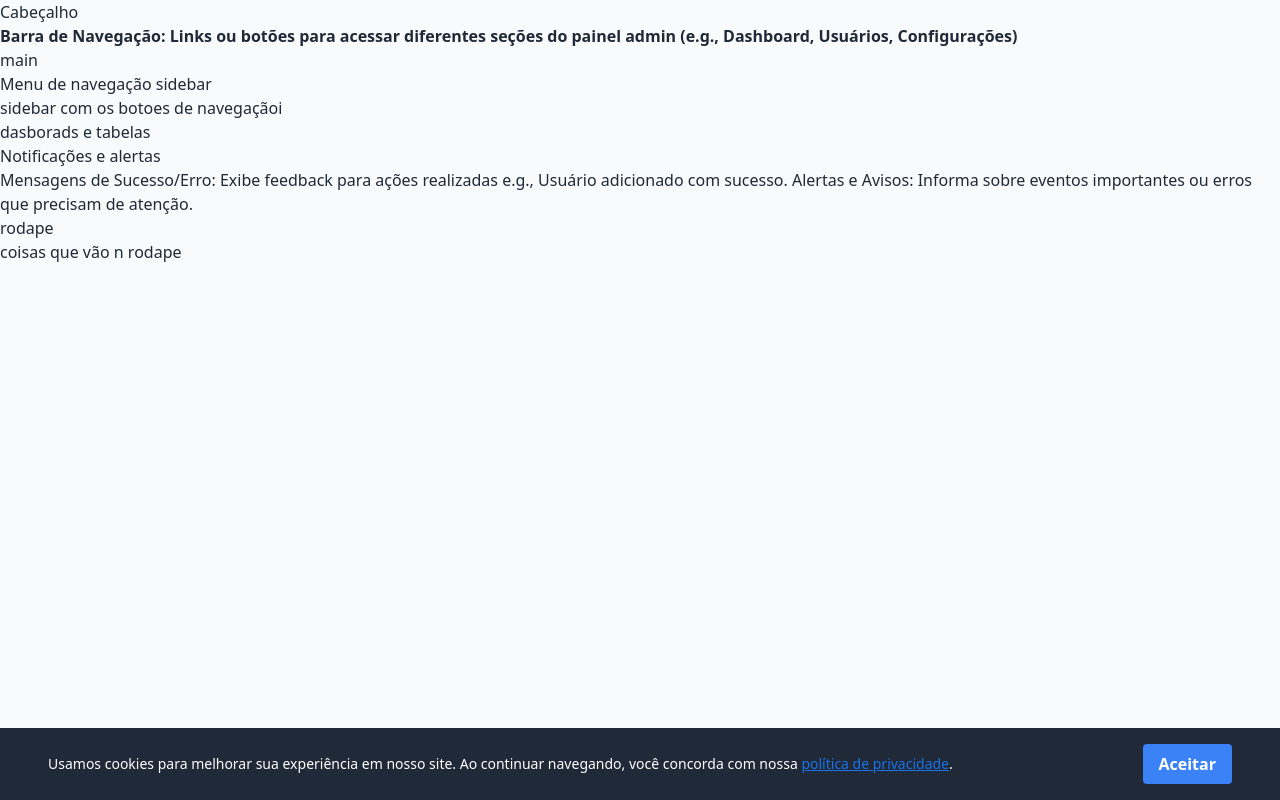
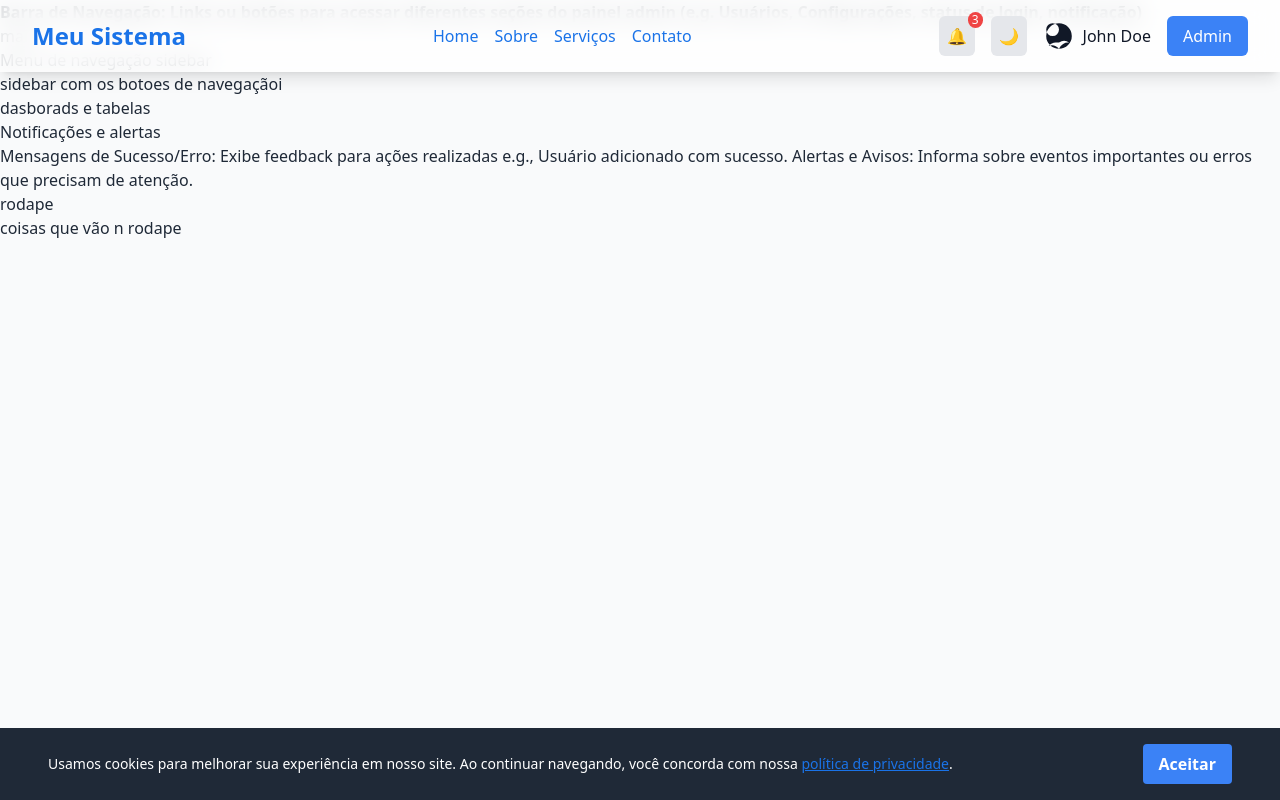
Before and after one commit to oscarRodriguesDev/Sistema-TI-Vi-Ali, a Next.js app: page /dashboard in a window 1280 px wide. Built offline with nearby package versions, Linux system fonts and the light colour scheme.

Commit message:
inicio do painel dashboard

```diff
--- a/package.json
+++ b/package.json
@@ -9,6 +9,8 @@
     "lint": "next lint"
   },
   "dependencies": {
+    "@heroicons/react": "^2.1.5",
+    "heroicons": "^2.1.5",
     "icons": "^1.0.0",
     "js-cookie": "^3.0.5",
     "next": "14.2.6",
--- /dev/null
+++ b/src/app/(aplication)/components/header/header.tsx
@@ -0,0 +1,81 @@
+'use client'
+import React from 'react';
+import { useTheme } from '@/app/theme/ThemeContext'; // Certifique-se de ajustar o caminho
+
+export function Header() {
+  const { theme, toggleTheme } = useTheme();
+
+  return (
+    <header className="fixed top-0 left-0 w-full bg-white bg-opacity-80 backdrop-blur-md dark:bg-gray-800 dark:bg-opacity-80 text-gray-900 dark:text-gray-100 shadow-lg z-50">
+      <div className="container mx-auto flex justify-between items-center p-4">
+        {/* Logo */}
+        <div className="text-2xl font-bold">
+          <a href="/">Meu Sistema</a>
+        </div>
+
+        {/* Menu de Navegação */}
+        <nav className="flex space-x-4">
+          <a href="/home" className="hover:text-blue-500 dark:hover:text-blue-300">
+            Home
+          </a>
+          <a href="/about" className="hover:text-blue-500 dark:hover:text-blue-300">
+            Sobre
+          </a>
+          <a href="/services" className="hover:text-blue-500 dark:hover:text-blue-300">
+            Serviços
+          </a>
+          <a href="/contact" className="hover:text-blue-500 dark:hover:text-blue-300">
+            Contato
+          </a>
+        </nav>
+
+        {/* Opções do Usuário */}
+        <div className="flex items-center space-x-4">
+          {/* Ícone de Notificações */}
+          <button className="relative p-2 rounded-md bg-gray-200 dark:bg-gray-600 hover:bg-gray-300 dark:hover:bg-gray-500">
+            🔔
+            <span className="absolute -top-1 -right-2 bg-red-500 text-white text-xs rounded-full px-1">
+              3
+            </span>
+          </button>
+
+          {/* Botão para alternar o tema */}
+          <button
+            onClick={toggleTheme}
+            className="p-2 rounded-md bg-gray-200 dark:bg-gray-600 hover:bg-gray-300 dark:hover:bg-gray-500"
+          >
+            {theme === 'light' ? '🌙' : '☀️'}
+          </button>
+
+          {/* Foto do Usuário e Status */}
+          <div className="flex items-center space-x-2">
+            {/* Foto do usuário representada por um SVG simples */}
+            <svg
+              className="w-8 h-8 text-gray-900 dark:text-gray-100"
+              fill="currentColor"
+              viewBox="0 0 20 20"
+              xmlns="http://www.w3.org/2000/svg"
+            >
+              <path
+                fillRule="evenodd"
+                d="M10 2a8 8 0 100 16 8 8 0 000-16zm0 4a4 4 0 11-8 0 4 4 0 018 0zm-2 8a6 6 0 00-4.472 2.164A6.036 6.036 0 0110 18a6.036 6.036 0 016.472-3.836A6 6 0 0010 14z"
+                clipRule="evenodd"
+              />
+            </svg>
+            <span className="hidden md:inline-block font-medium">
+              John Doe
+            </span>
+          </div>
+
+          {/* Link para o Painel Admin */}
+          <a
+            href="/admin"
+            className="px-4 py-2 rounded-md bg-blue-500 dark:bg-blue-700 text-white hover:bg-blue-600 dark:hover:bg-blue-800"
+          >
+            Admin
+          </a>
+        </div>
+      </div>
+    </header>
+  );
+}
--- /dev/null
+++ b/src/app/(aplication)/dashboard/layout.tsx
@@ -0,0 +1,24 @@
+import type { Metadata } from "next";
+
+
+export const metadata: Metadata = {
+  title: "Create Next App",
+  description: "Generated by create next app",
+};
+
+export default function RootLayout({
+  children,
+}: Readonly<{
+  children: React.ReactNode;
+}>) {
+  return (
+
+      <>
+
+
+        {children}
+
+        </>
+
+  );
+}
--- a/src/app/(aplication)/dashboard/page.tsx
+++ b/src/app/(aplication)/dashboard/page.tsx
@@ -1,8 +1,9 @@
+import { Header } from "../components/header/header"
 const Dashboard= ()=>{
     return (
         <>
-         <h1>Cabeçalho</h1>
-         <b>Barra de Navegação: Links ou botões para acessar diferentes seções do painel admin (e.g., Dashboard, Usuários, Configurações)</b>
+         <Header/>
+         <b>Barra de Navegação: Links ou botões para acessar diferentes seções do painel admin (e.g. Usuários, Configurações, status de login, notificação)</b>
          <h1>main</h1>
 
          <h1>Menu de navegação sidebar</h1>
--- a/src/app/(site)/landing/componentes/cabeçaho.tsx
+++ b/src/app/(site)/landing/componentes/cabecalho.tsx
@@ -10,7 +10,8 @@ export function Header() {
 
 
   return (
-    <header className="fixed top-0 left-0 w-full bg-white dark:bg-gray-800 text-gray-900 dark:text-gray-100 shadow-md z-50">
+    <header className="fixed top-0 left-0 w-full bg-white bg-opacity-80 backdrop-blur-md dark:bg-gray-800 dark:bg-opacity-80 text-gray-900 dark:text-gray-100 shadow-lg z-50">
+
       <div className="container mx-auto flex justify-between items-center p-4">
         {/* Logo */}
         <div className="text-2xl font-bold">
--- a/src/app/(site)/landing/componentes/footer.tsx
+++ b/src/app/(site)/landing/componentes/footer.tsx
@@ -20,7 +20,7 @@ export function Footer() {
               />
               <button
                 type="submit"
-                className="w-full md:w-auto bg-blue-500 dark:bg-blue-700 text-white font-semibold py-2 px-4 rounded-md hover:bg-blue-600 dark:hover:bg-blue-800 transition duration-300"
+                className="w-full ml-3 md:w-auto bg-blue-500 dark:bg-blue-700 text-white font-semibold py-2 px-4 rounded-md hover:bg-blue-600 dark:hover:bg-blue-800 transition duration-300"
               >
                 Inscreva-se
               </button>
--- a/src/app/(site)/landing/page.tsx
+++ b/src/app/(site)/landing/page.tsx
@@ -1,5 +1,5 @@
 'use client'
-import { Header } from "./componentes/cabeçaho"
+import { Header } from "./componentes/cabecalho"
 import { Hero } from "./componentes/hero"
 import { Resources } from "./componentes/resources"
 import { Contatos } from "./componentes/contact"
--- a/src/app/theme/ThemeContext.tsx
+++ b/src/app/theme/ThemeContext.tsx
@@ -1,6 +1,6 @@
 'use client'
 import React, { createContext, useContext, useState, useEffect, ReactNode } from "react";
-import { CookiesConsent } from "../components/useCookie";
+import { CookiesConsent } from "../components/conckieconsent/useCookie";
 
 type Theme = "light" | "dark";
 
```
Also changed, not shown: src/app/components/conckieconsent/useCookie.tsx (renamed from src/app/components/useCookie.tsx), 1 other file (tests, documents, lock files or other folders).
